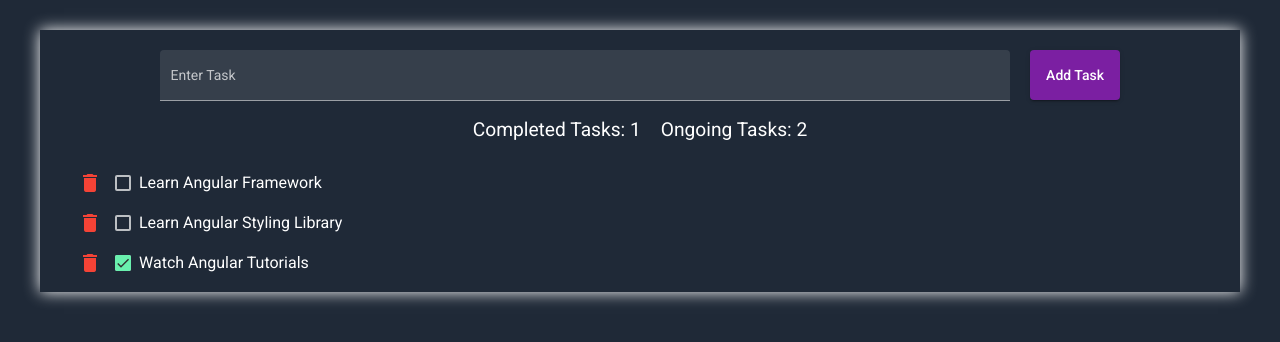
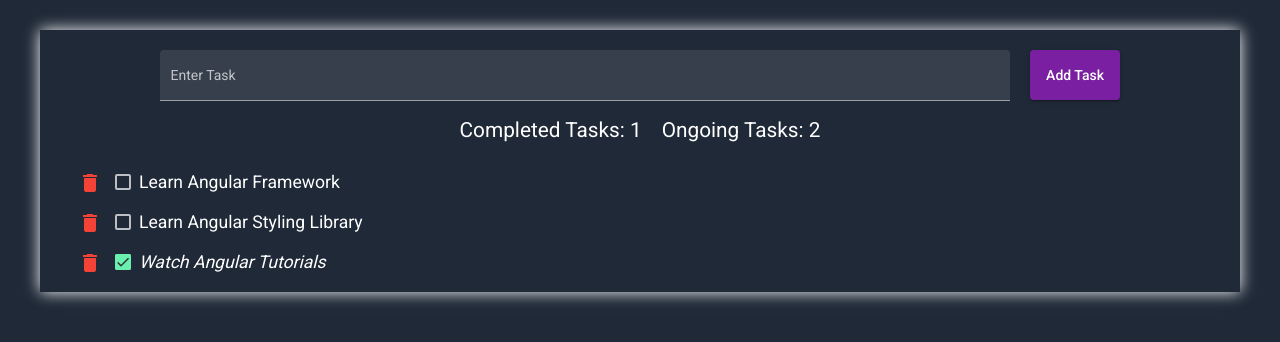
Before and after one commit to donev-stan/Todo-List-App, an Angular app in the folder todo-list/: page / in a window 1280 px wide. Shown: the top 342 px of the page. Built offline with nearby package versions, Linux system fonts and the light colour scheme.

Commit message:
styling changed on selection

```diff
--- a/todo-list/src/app/input/input.component.html
+++ b/todo-list/src/app/input/input.component.html
@@ -1,4 +1,4 @@
-<div class="container">
+<div class="container unselectable">
   <div class="input-box">
     <mat-form-field class="full-width" appearance="fill" color="accent">
       <mat-label>Enter Task</mat-label>
--- a/todo-list/src/app/list/list.component.scss
+++ b/todo-list/src/app/list/list.component.scss
@@ -11,12 +11,13 @@
 
     width: fit-content;
 
-    font-size: 1rem;
+    font-size: 1.1rem;
 
     transition: all 0.1s;
 
     .checked-task {
       text-decoration: line-through;
+      font-style: italic;
     }
 
     // &:hover {
--- a/todo-list/src/app/stats/stats.component.html
+++ b/todo-list/src/app/stats/stats.component.html
@@ -1,4 +1,4 @@
-<div class="container">
+<div class="container unselectable">
   <p>Completed Tasks: {{ completedTasksCount }}</p>
   <p>Ongoing Tasks: {{ ongoingTasksCount }}</p>
 </div>
--- a/todo-list/src/app/stats/stats.component.scss
+++ b/todo-list/src/app/stats/stats.component.scss
@@ -1,7 +1,7 @@
 .container {
   justify-content: center;
   gap: 20px;
-  font-size: 1.2rem;
+  font-size: 1.3rem;
 
   align-items: baseline;
 }
--- a/todo-list/src/styles.scss
+++ b/todo-list/src/styles.scss
@@ -15,3 +15,17 @@
 .container {
   display: flex;
 }
+
+.unselectable {
+  -webkit-touch-callout: none; /* iOS Safari */
+  -webkit-user-select: none; /* Safari */
+  -khtml-user-select: none; /* Konqueror HTML */
+  -moz-user-select: none; /* Old versions of Firefox */
+  -ms-user-select: none; /* Internet Explorer/Edge */
+  user-select: none; /* Non-prefixed version, currently supported by Chrome, Edge, Opera and Firefox */
+}
+
+::selection {
+  color: black;
+  background: yellow;
+}
```
